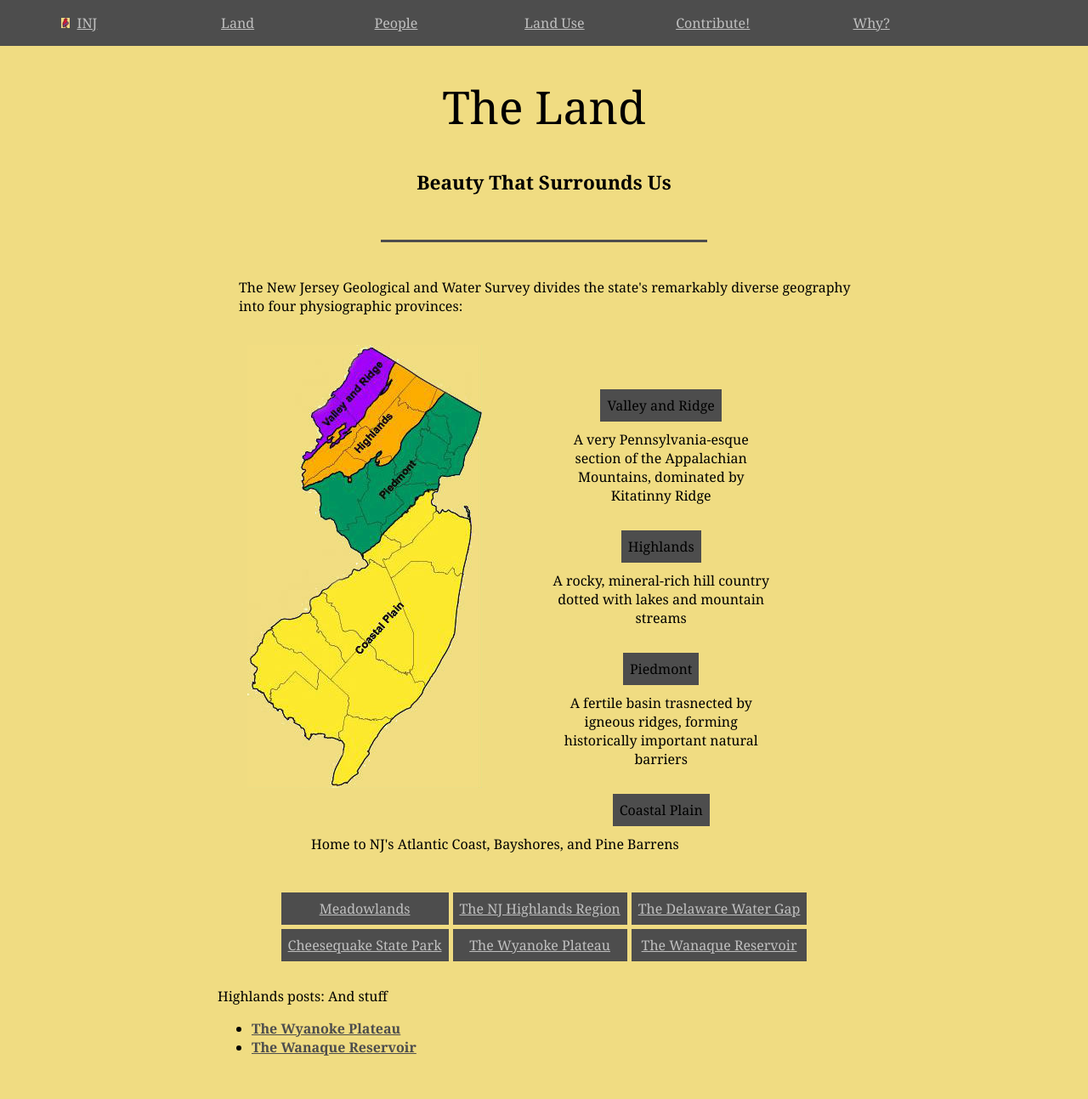
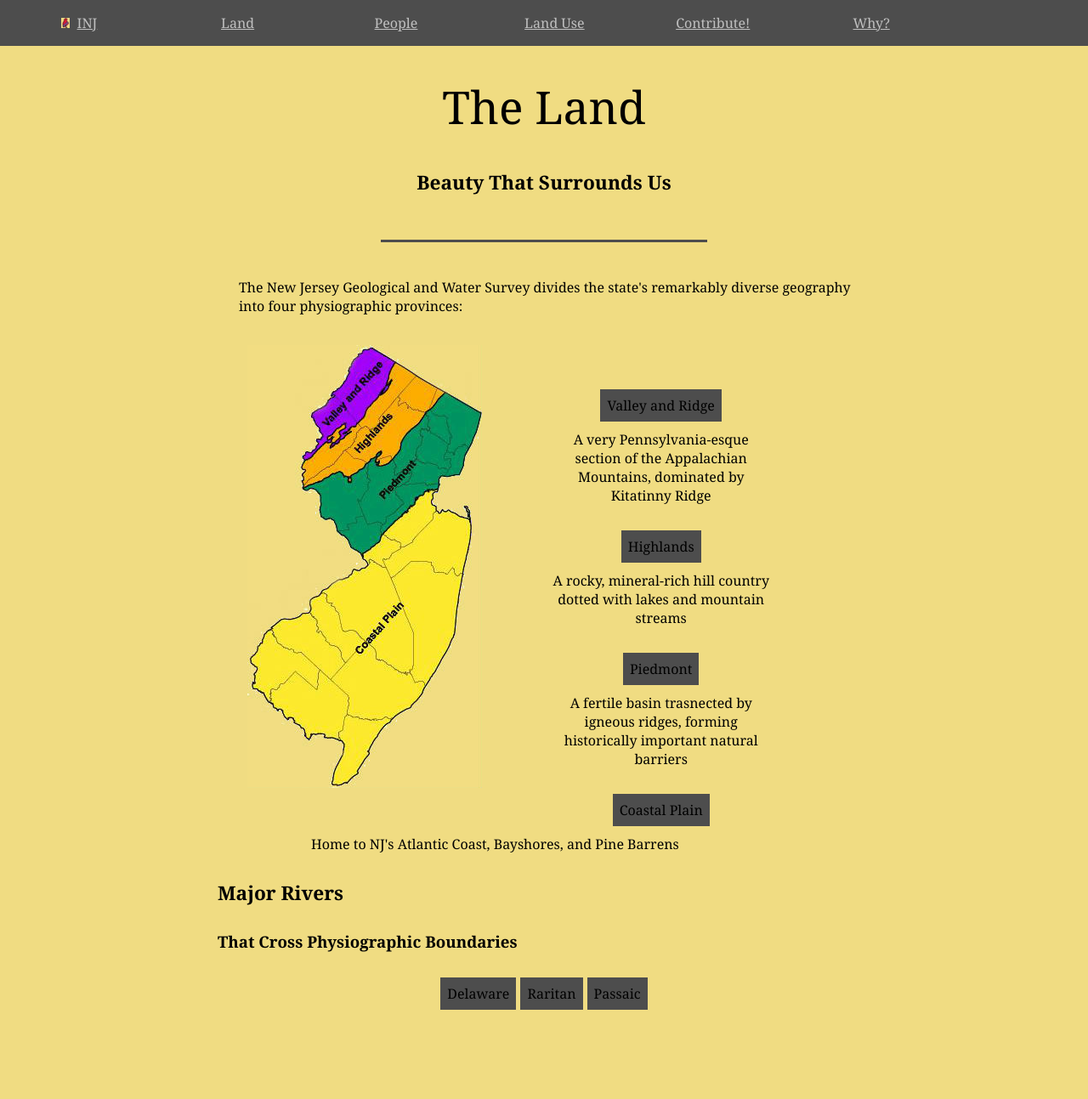
Before and after one commit to jonfried/oakafee.github.io, a Jekyll site: the page built from land.html, in a window 1280 px wide. Shown: the whole page at 85% size. Built offline with Jekyll 4.4.1, drawn with Linux system fonts in a browser that asks for light colours; after the commit the page ends 1243 px from its top, so only the background shows below that.

Commit message:
Update land.html

```diff
--- a/land.html
+++ b/land.html
@@ -36,22 +36,15 @@ tags: land
 
 <div style="clear:both"></div>
 
+<h2>Major Rivers</h2>
+<h3>That Cross Physiographic Boundaries</h3>
+
 <div class="table-container">
-  <table class="index">
-    {% tablerow post in site.categories.land cols:3 %}
-      {% if post.url %}
-          <a href="{{ post.url }}">{{ post.title }}</a>
-      {% endif %}
-    {% endtablerow %}
-  </table>
-</div>
-
-<p>Highlands posts: And stuff</p>
-
-<ul>
-  {% for post in site.categories.highlands %}
-    {% if post.url %}
-        <li><a href="{{ post.url }}">{{ post.title }}</a></li>
-    {% endif %}
-  {% endfor %}
-</ul>
+    <table class="index">
+      <tr>
+        <td>Delaware</td>
+        <td>Raritan</td>
+        <td>Passaic</td>
+      </tr>
+    </table>
+  </div>
```
